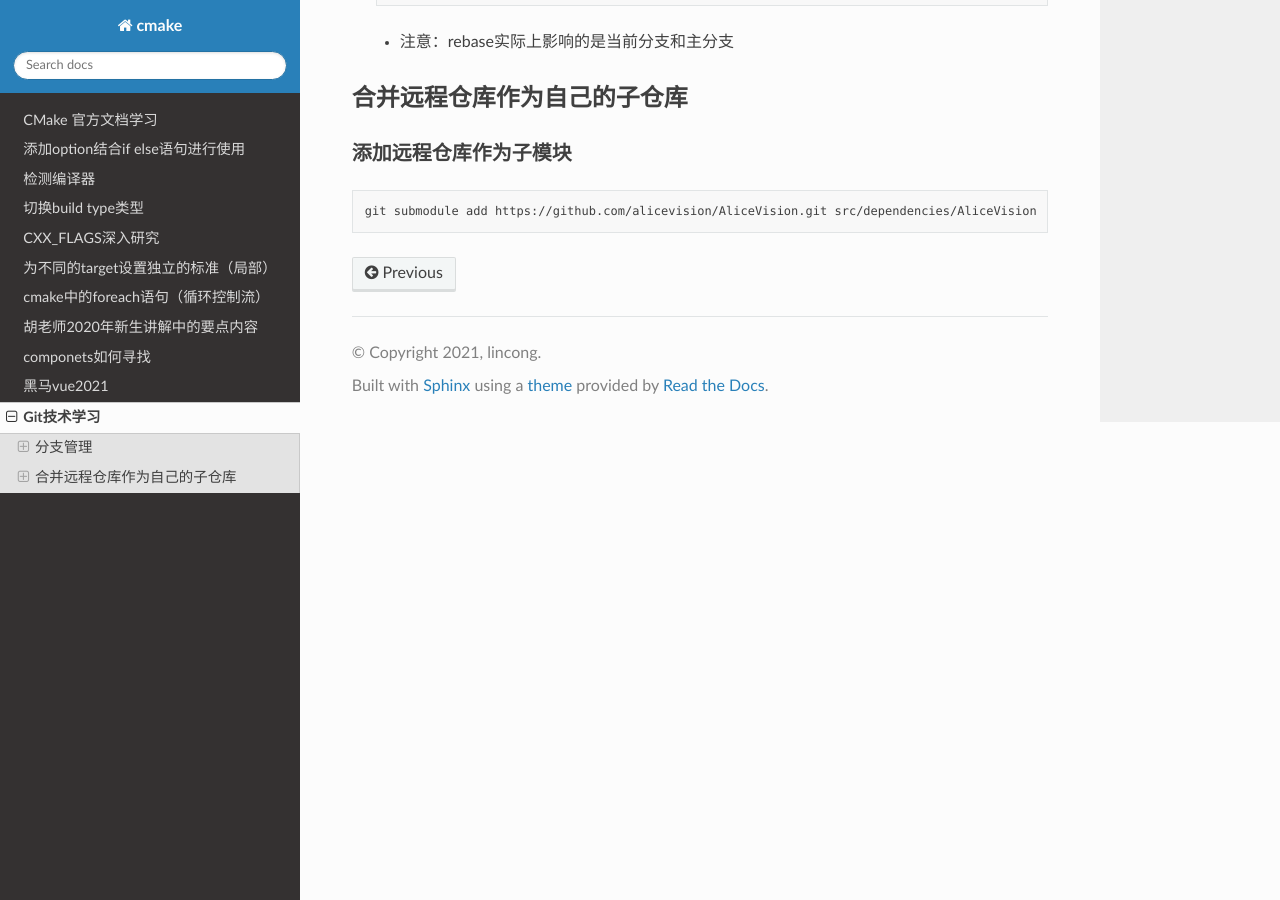
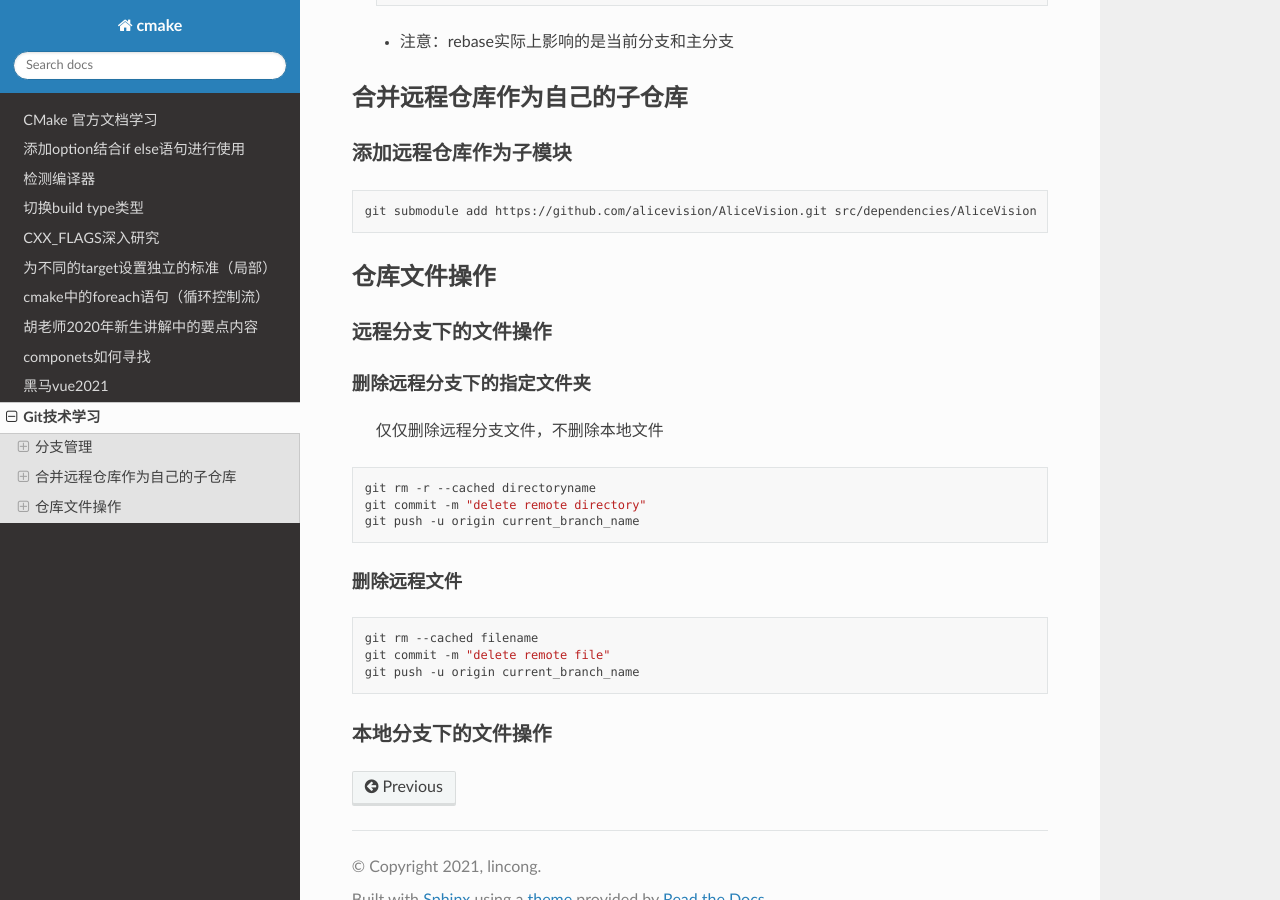
Before and after one commit to Lincong-pro/notes, a Sphinx documentation site: the page built from source/git.md, in a window 1280 px wide and 900 px high, scrolled down 2384 px. Built offline with Sphinx 7.4.7 and the Read the Docs theme 2.0.0, drawn with Linux system fonts in a browser that asks for light colours; pages that are not in the unit, such as notebooks, are missing from menus.

Commit message:
add rm remote directory in git commands

````diff
--- a/source/git.md
+++ b/source/git.md
@@ -117,3 +117,27 @@ git push origin -d remoteBranchName
 ```shell
 git submodule add https://github.com/alicevision/AliceVision.git src/dependencies/AliceVision
 ```
+
+## 仓库文件操作
+
+### 远程分支下的文件操作
+
+#### 删除远程分支下的指定文件夹
+
+> 仅仅删除远程分支文件，不删除本地文件
+
+```shell
+git rm -r --cached directoryname
+git commit -m "delete remote directory"
+git push -u origin current_branch_name
+```
+
+#### 删除远程文件
+
+```shell
+git rm --cached filename
+git commit -m "delete remote file"
+git push -u origin current_branch_name
+```
+
+### 本地分支下的文件操作
````
